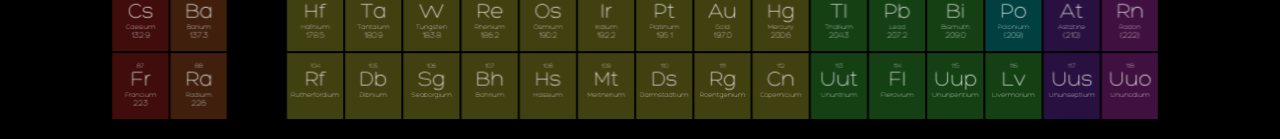
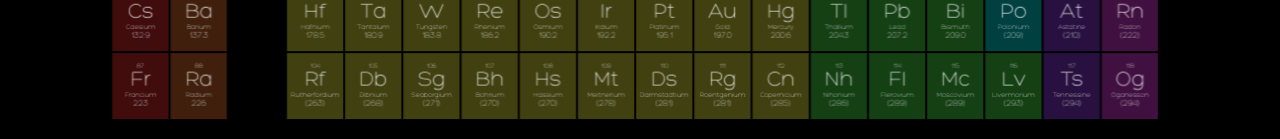
Before and after one commit to CFWS/Periodic, a website: page index.html in a window 1280 px wide. Shown: the part 440-579 px from the top of the page. Drawn offline with Linux system fonts and the light colour scheme.

Commit message:
Build Page

```diff
--- a/index.html
+++ b/index.html
@@ -282,7 +282,7 @@
                         <div class="elementnumber">42</div>
                         <div class="elementsymbol">Mo</div>
                         <div class="elementname">Molybdenum</div>
-                        <div class="elementmass">95.96</div>
+                        <div class="elementmass">95.95</div>
                     </div>
                     <div class="element transitionmetal">
                         <div class="elementnumber">43</div>
@@ -654,91 +654,91 @@
                         <div class="elementnumber">104</div>
                         <div class="elementsymbol">Rf</div>
                         <div class="elementname">Rutherfordium</div>
-                        <div class="elementmass"></div>
+                        <div class="elementmass">(263)</div>
                     </div>
                     <div class="element transitionmetal">
                         <div class="elementnumber">105</div>
                         <div class="elementsymbol">Db</div>
                         <div class="elementname">Dibnium</div>
-                        <div class="elementmass"></div>
+                        <div class="elementmass">(268)</div>
                     </div>
                     <div class="element transitionmetal">
                         <div class="elementnumber">106</div>
                         <div class="elementsymbol">Sg</div>
                         <div class="elementname">Seaborgium</div>
-                        <div class="elementmass"></div>
+                        <div class="elementmass">(271)</div>
                     </div>
                     <div class="element transitionmetal">
                         <div class="elementnumber">107</div>
                         <div class="elementsymbol">Bh</div>
                         <div class="elementname">Bohrium</div>
-                        <div class="elementmass"></div>
+                        <div class="elementmass">(270)</div>
                     </div>
                     <div class="element transitionmetal">
                         <div class="elementnumber">108</div>
                         <div class="elementsymbol">Hs</div>
                         <div class="elementname">Hassium</div>
-                        <div class="elementmass"></div>
+                        <div class="elementmass">(270)</div>
                     </div>
                     <div class="element transitionmetal">
                         <div class="elementnumber">109</div>
                         <div class="elementsymbol">Mt</div>
                         <div class="elementname">Meitnerium</div>
-                        <div class="elementmass"></div>
+                        <div class="elementmass">(278)</div>
                     </div>
                     <div class="element transitionmetal">
                         <div class="elementnumber">110</div>
                         <div class="elementsymbol">Ds</div>
                         <div class="elementname">Darmstadtium</div>
-                        <div class="elementmass"></div>
+                        <div class="elementmass">(281)</div>
                     </div>
                     <div class="element transitionmetal">
                         <div class="elementnumber">111</div>
                         <div class="elementsymbol">Rg</div>
                         <div class="elementname">Roentgenium</div>
-                        <div class="elementmass"></div>
+                        <div class="elementmass">(281)</div>
                     </div>
                     <div class="element transitionmetal">
                         <div class="elementnumber">112</div>
                         <div class="elementsymbol">Cn</div>
                         <div class="elementname">Copernicium</div>
-                        <div class="elementmass"></div>
+                        <div class="elementmass">(285)</div>
                     </div>
                     <div class="element posttransition">
                         <div class="elementnumber">113</div>
-                        <div class="elementsymbol">Uut</div>
-                        <div class="elementname">Ununtrium</div>
-                        <div class="elementmass"></div>
+                        <div class="elementsymbol">Nh</div>
+                        <div class="elementname">Nihonium</div>
+                        <div class="elementmass">(286)</div>
                     </div>
                     <div class="element posttransition">
                         <div class="elementnumber">114</div>
                         <div class="elementsymbol">Fl</div>
                         <div class="elementname">Flerovium</div>
-                        <div class="elementmass"></div>
+                        <div class="elementmass">(289)</div>
                     </div>
                     <div class="element posttransition">
                         <div class="elementnumber">115</div>
-                        <div class="elementsymbol">Uup</div>
-                        <div class="elementname">Ununpentium</div>
-                        <div class="elementmass"></div>
+                        <div class="elementsymbol">Mc</div>
+                        <div class="elementname">Moscovium</div>
+                        <div class="elementmass">(289)</div>
                     </div>
                     <div class="element posttransition">
                         <div class="elementnumber">116</div>
                         <div class="elementsymbol">Lv</div>
                         <div class="elementname">Livermorium</div>
-                        <div class="elementmass"></div>
+                        <div class="elementmass">(293)</div>
                     </div>
                     <div class="element halogens">
                         <div class="elementnumber">117</div>
-                        <div class="elementsymbol">Uus</div>
-                        <div class="elementname">Ununseptium</div>
-                        <div class="elementmass"></div>
+                        <div class="elementsymbol">Ts</div>
+                        <div class="elementname">Tennessine</div>
+                        <div class="elementmass">(294)</div>
                     </div>
                     <div class="element noblegas">
                         <div class="elementnumber">118</div>
-                        <div class="elementsymbol">Uuo</div>
-                        <div class="elementname">Ununodium</div>
-                        <div class="elementmass"></div>
+                        <div class="elementsymbol">Og</div>
+                        <div class="elementname">Oganesson</div>
+                        <div class="elementmass">(294)</div>
                     </div>
             </div>
         </div>
```
Also changed, not shown: assets/info.js.
